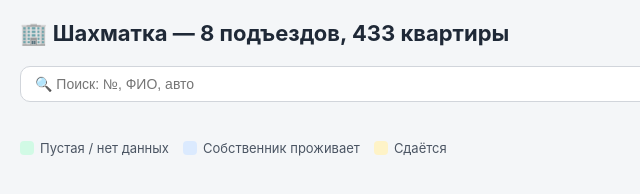
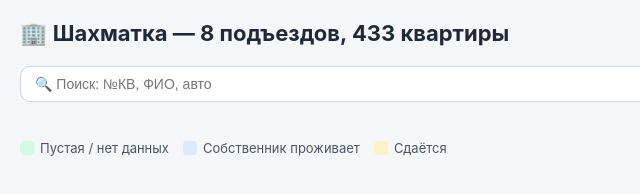
Before and after one commit to fart93/dom-shahmatka, a website: page public/index.html in a window 1280 px wide. Shown: the full height of the page, 0-640 px from the left. Drawn offline with Linux system fonts and the light colour scheme; no server answers.

Commit message:
Update index.html

```diff
--- a/public/index.html
+++ b/public/index.html
@@ -95,7 +95,7 @@
 </header>
 
 <div class="toolbar">
-  <input id="search" placeholder="🔍 Поиск: №, ФИО, авто" />
+  <input id="search" placeholder="🔍 Поиск: №КВ, ФИО, авто" />
   <span id="adminArea"></span>
 </div>
 
```
